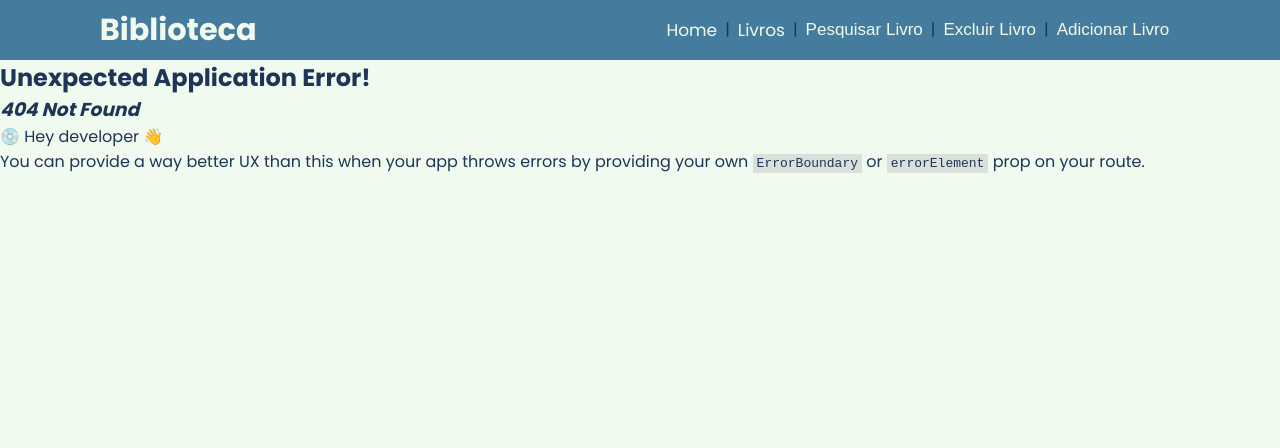
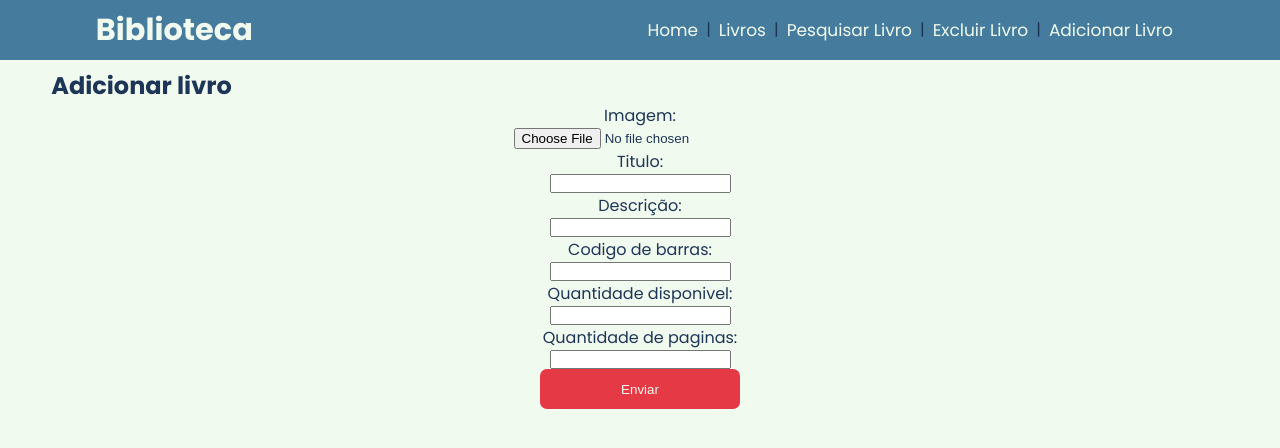
Before and after one commit to Kauan-Azevedo/React-Biblioteca, a React (Create React App) app: page /books/add in a window 1280 px wide. Before the commit this address had no page. Shown: the top 448 px of the page. Built offline with nearby package versions, Linux system fonts and the light colour scheme.

Commit message:
fix: corrigindo mudanças de rotas

```diff
--- /dev/null
+++ b/src/components/AddBook.tsx
@@ -0,0 +1,22 @@
+export default function AddBook() {
+  return (
+    <section>
+      <h2>Adicionar livro</h2>
+      <form className="add_livro">
+        <label htmlFor="image">Imagem:</label>
+        <input type="file" />
+        <label htmlFor="title">Titulo:</label>
+        <input type="text" name="title" />
+        <label htmlFor="description">Descrição:</label>
+        <input type="text" name="description" />
+        <label htmlFor="bar_code">Codigo de barras:</label>
+        <input type="text" name="bar_code" />
+        <label htmlFor="amount">Quantidade disponivel:</label>
+        <input type="text" name="amount" />
+        <label htmlFor="qnt_paginas">Quantidade de paginas:</label>
+        <input type="text" name="qnt_paginas" />
+        <button className="add_livro__btn">Enviar</button>
+      </form>
+    </section>
+  );
+}
--- a/src/components/Livro.tsx
+++ b/src/components/Livro.tsx
@@ -16,16 +16,30 @@ export default function Livro() {
     getLivro(getUrl); // PROCURAR JEITO DE MELHORAR DEPOIS
   }, []);
   return (
-    <>
+    <div className="modal__item">
       {livro && (
         <div className="livro">
-          <h2 className="livro__title">{livro?.title}</h2>
-          <p className="livro__body">{livro?.description}</p>
-          <p>Quantidade de paginas: {livro?.qnt_paginas}</p>
-          <p>Quantidade disponiveis: {livro?.amount}</p>
-          <p>Codigo de barras: {livro?.bar_code}</p>
+          <h2 className="livro__title">
+            <span className="livro__head">Titulo:</span> {livro?.title}
+          </h2>
+          <p className="livro__body">
+            <span className="livro__head">Descrição: </span>
+            {livro?.description}
+          </p>
+          <p>
+            <span className="livro__head">Quantidade de paginas: </span>
+            {livro?.qnt_paginas}
+          </p>
+          <p>
+            <span className="livro__head">Quantidade disponiveis: </span>{" "}
+            {livro?.amount}
+          </p>
+          <p>
+            <span className="livro__head">Codigo de barras: </span>{" "}
+            {livro?.bar_code}
+          </p>
         </div>
       )}
-    </>
+    </div>
   );
 }
--- a/src/components/Livros.tsx
+++ b/src/components/Livros.tsx
@@ -24,7 +24,9 @@ export default function Livros() {
 
   return (
     <section className="livros">
-      <Outlet />
+      <div className="modal">
+        <Outlet />
+      </div>
       <h2 className="livros__title">Todos os livros</h2>
       <div className="cards">
         {livros.map((livro: any) => (
--- a/src/components/Navbar.tsx
+++ b/src/components/Navbar.tsx
@@ -17,20 +17,20 @@ export default function Navbar() {
           <div className="divisor">
             <span>|</span>
           </div>
-          <li>
-            <button>Pesquisar Livro</button>
+          <li className="pesquisar">
+            <a href="/books/search">Pesquisar Livro</a>
           </li>
           <div className="divisor">
             <span>|</span>
           </div>
           <li>
-            <button>Excluir Livro</button>
+            <a>Excluir Livro</a>
           </li>
           <div className="divisor">
             <span>|</span>
           </div>
           <li>
-            <button>Adicionar Livro</button>
+            <a href="/books/add/">Adicionar Livro</a>
           </li>
         </ul>
       </nav>
--- /dev/null
+++ b/src/components/Search.tsx
@@ -0,0 +1,50 @@
+import { useState } from "react";
+import api from "../services/api";
+import LivroDTO from "../types/livro";
+
+export default function Search() {
+  const [search, setSearch] = useState("");
+  const [livro, setLivro] = useState<LivroDTO>();
+
+  const handleSearch = (e: any) => {
+    setSearch(e.target.value);
+  };
+
+  const sendData = async () => {
+    const { data } = await api.get(`/books/byTitle/${search}`);
+    const res = data;
+
+    setLivro(res);
+  };
+
+  return (
+    <div>
+      <section className="barra-pesquisa">
+        <input
+          type="text"
+          className="barra-pesquisa__input"
+          onKeyUp={(e) => {
+            handleSearch(e);
+          }}
+        />
+        <button className="barra-pesquisa__btn" onClick={sendData}>
+          Pesquisar
+        </button>
+      </section>
+      {livro && (
+        <section className="livro">
+          {livro.image_url != "false" && <img src={livro.image_url} />}
+          <div>{livro.title}</div>
+          <div>
+            {livro.description}
+            {livro.qnt_paginas}
+            {livro.amount}
+          </div>
+          <div>
+            {livro.bar_code}
+          </div>
+        </section>
+      )}
+    </div>
+  );
+}
--- a/src/sass/style.sass
+++ b/src/sass/style.sass
@@ -93,6 +93,11 @@ body
         text-align: center
         font-size: 2.5rem
 
+    .livro
+        &__head
+            font-size: 20px
+            font-weight: bold
+
 .cards
     width: 100%
     padding: .8rem
@@ -101,32 +106,32 @@ body
     flex-wrap: wrap
     gap: .2rem
 
-    .card
-        min-width: 300px
-        width: 33%
-        min-height: 400px
-        padding: .5rem
-        background-color: var.$text-color
-        color: var.$bg-color
-        border: 1px solid var.$secondary-color
-        border-radius: .6rem
-        display: flex
-        flex-direction: column
-        align-items: center
-        text-align: center
-        justify-content: space-between
+.card
+    min-width: 300px
+    width: 33%
+    min-height: 400px
+    padding: .5rem
+    background-color: var.$text-color
+    color: var.$bg-color
+    border: 1px solid var.$secondary-color
+    border-radius: .6rem
+    display: flex
+    flex-direction: column
+    align-items: center
+    text-align: center
+    justify-content: space-between
 
-        &:hover
-            background-color: var.$bg-color
-            color: var.$text-color
-            box-shadow: 0 0 20px var.$text-color
-            cursor: default
+    &:hover
+        background-color: var.$bg-color
+        color: var.$text-color
+        box-shadow: 0 0 20px var.$text-color
+        cursor: default
 
-            .card__btn
-                background-color: var.$text-color
-                color: var.$bg-color
-                box-shadow: 0 0 5px var.$text-color
-                cursor: pointer
+        .card__btn
+            background-color: var.$text-color
+            color: var.$bg-color
+            box-shadow: 0 0 5px var.$text-color
+            cursor: pointer
 
         &__btn
             width: 90%
@@ -139,6 +144,77 @@ body
             border: none
             border-radius: .4rem
 
+.modal
+    width: 100%
+    display: flex
+    justify-content: center
+    align-items: center
+
+    &__item
+        max-width: 50%
+        margin: 0 auto
+        padding: 1rem
+        text-align: center
+        border: 1px solid var.$text-color
+        border-radius: .7rem
+        background-color: var.$text-color
+        color: var.$bg-color
+
+        &:hover
+            background-color: var.$bg-color
+            color: var.$text-color
+            box-shadow: 0 0 20px var.$text-color
+
+.barra-pesquisa
+    width: 100%
+    min-height: 500px
+    display: flex
+    align-items: center
+    justify-content: center
+
+    &__input
+        width: 80%
+        height: 30px
+        background-color: var.$text-color
+        color: var.$bg-color
+        border: 1px solid var.$text-color
+        border-bottom-left-radius: .4rem
+        border-top-left-radius: .4rem
+        padding: 0 5%
+        font-size: 1rem
+        font-weight: bold
+        outline: none
+
+    &__btn
+        min-height: 30px
+        background-color: var.$text-color
+        color: var.$bg-color
+        border: 1px solid var.$text-color
+        border-top-right-radius: .4rem
+        border-bottom-right-radius: .4rem
+        padding: 0 .2rem
+
+        &:hover
+            background-color: var.$bg-color
+            color: var.$text-color
+            font-weight: bold
+            cursor: pointer
+
+.add_livro
+    max-width: 1200px
+    margin: 0 auto
+    display: flex
+    flex-direction: column
+    align-items: center
+
+    &__btn
+        background-color: var.$primary-color
+        color: var.$bg-color
+        min-width: 200px
+        height: 40px
+        border: none
+        border-radius: 7px
+
 @media(max-width: 400px)
     .header
         flex-direction: column
```
Also changed, not shown: src/App.tsx (+8 -3 lines).
